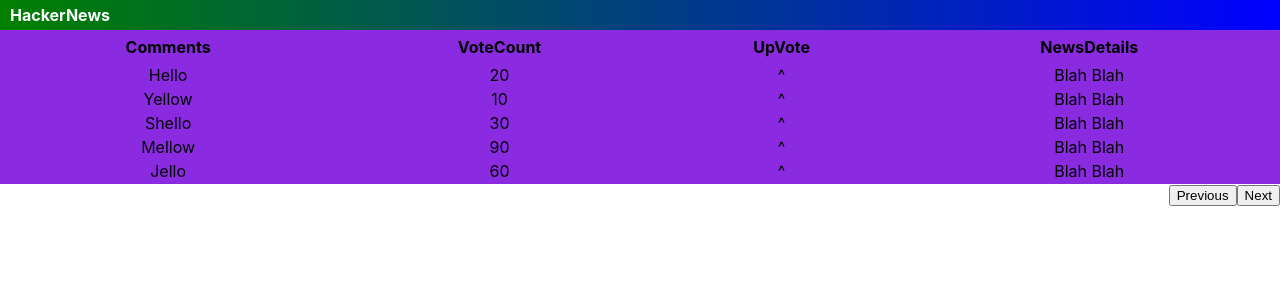
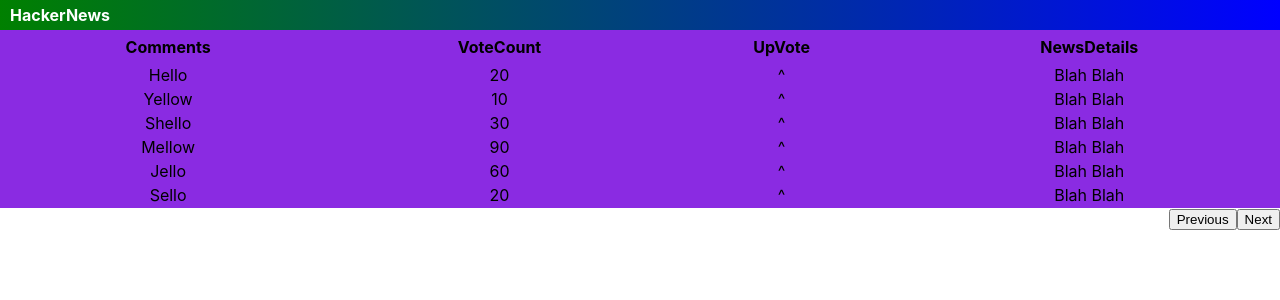
Before and after one commit to Sharat-R/hacker-news-app, a JavaScript app: page / in a window 1280 px wide. Shown: the top 300 px of the page. Built offline with nearby package versions, Linux system fonts and the light colour scheme; the HTML template or start-up script is replaced by a standard one.

Commit message:
Update Table.js

```diff
--- a/src/Table/Table.js
+++ b/src/Table/Table.js
@@ -15,6 +15,9 @@ function Table(){
         },
         {
             "Comments": 'Jello', "VoteCount": 60, "UpVote": '^', "NewsDetails": 'Blah  Blah'
+        },
+        {
+            "Comments": 'Sello', "VoteCount": 20, "UpVote": '^', "NewsDetails": 'Blah  Blah'
         }
     ]
     return (
```
